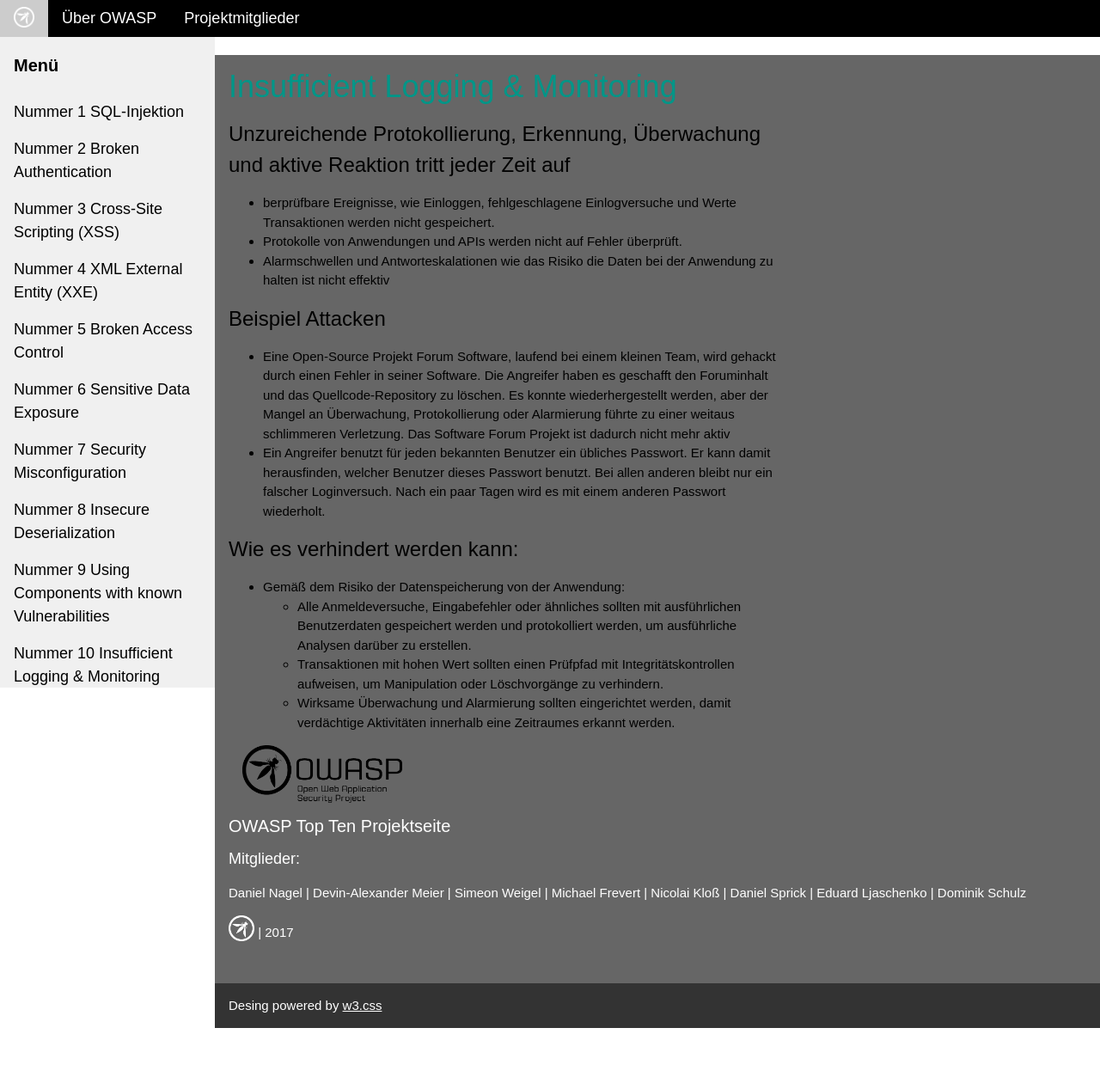
After one commit to Devplex/OWASP10, a PHP site: page /templates/a10-template.php in a window 1280 px wide. The commit adds this page. Shown: the whole page at 86% size. Run offline with PHP 8.4, Linux system fonts and the light colour scheme.

Commit message:
A9 und A10 Seite erstellt und verlinkt.

```diff
--- /dev/null
+++ b/Webseite/contents/a10-content.php
@@ -0,0 +1,65 @@
+<?php
+/*****************************************************************************
+    Datei:  a10-content.php
+    Autor:  Daniel Nagel
+    eMail:  dnagel@fh-bielefeld.de
+    Seit:   26.11.2017
+
+    Der Inhaltsteil für die A10 - Insufficient Logging & Monitoring Steckbrief
+    Seite.
+ *****************************************************************************/
+ ?>
+<div class="w3-main" style="margin-left:250px">
+
+  <div class="w3-row w3-padding-64">
+    <div class="w3-twothird w3-container">
+      <h1 class="w3-text-teal">Insufficient Logging &amp; Monitoring</h1>
+      <h3>Unzureichende Protokollierung, Erkennung, Überwachung und aktive
+         Reaktion tritt jeder Zeit auf</h3>
+        <ul>
+          <li>berprüfbare Ereignisse, wie Einloggen, fehlgeschlagene
+              Einlogversuche und Werte Transaktionen werden nicht
+              gespeichert.</li>
+          <li>Protokolle von Anwendungen und APIs werden nicht auf Fehler
+              überprüft.</li>
+          <li>Alarmschwellen und Antworteskalationen wie das Risiko die Daten
+              bei der Anwendung zu halten ist nicht effektiv</li>
+        </ul>
+      <h3>Beispiel Attacken</h3>
+      <ul>
+        <li>Eine Open-Source Projekt Forum Software, laufend bei einem kleinen
+            Team, wird gehackt durch einen Fehler in seiner Software. Die
+            Angreifer haben es geschafft den Foruminhalt und das
+            Quellcode-Repository zu löschen. Es konnte wiederhergestellt werden,
+            aber der Mangel an Überwachung, Protokollierung oder Alarmierung
+            führte zu einer weitaus schlimmeren Verletzung. Das Software Forum
+            Projekt ist dadurch nicht mehr aktiv</li>
+        <li>Ein Angreifer benutzt für jeden bekannten Benutzer ein übliches
+            Passwort. Er kann damit herausfinden, welcher Benutzer dieses
+            Passwort benutzt. Bei allen anderen bleibt nur ein falscher
+            Loginversuch. Nach ein paar Tagen wird es mit einem anderen
+            Passwort wiederholt.</li>
+      </ul>
+      <h3>Wie es verhindert werden kann:</h3>
+      <ul>
+        <li>Gemäß dem Risiko der Datenspeicherung von der Anwendung:</li>
+        <ul>
+          <li>Alle Anmeldeversuche, Eingabefehler oder ähnliches sollten mit
+              ausführlichen Benutzerdaten gespeichert werden und protokolliert
+              werden, um ausführliche Analysen darüber zu erstellen.</li>
+          <li>Transaktionen mit hohen Wert sollten einen Prüfpfad mit
+              Integritätskontrollen aufweisen, um Manipulation oder
+              Löschvorgänge zu verhindern.</li>
+          <li>Wirksame Überwachung und Alarmierung sollten eingerichtet werden,
+              damit verdächtige Aktivitäten innerhalb eine Zeitraumes erkannt
+              werden.</li>
+        </ul>
+      </ul>
+    <div class="w3-third w3-container">
+      <img src="../res/owasp-logo-negative.png" alt="OWASP Logo" height="40%" width="100%">
+    </div>
+  </div>
+
+  <?php include '../parts/footer.php'; ?>
+
+</div>
--- a/Webseite/parts/sidebar.php
+++ b/Webseite/parts/sidebar.php
@@ -21,8 +21,8 @@
   <a class="w3-bar-item w3-button w3-hover-black" href="../templates/a6-template.php">Nummer 6 Sensitive Data Exposure</a>
   <a class="w3-bar-item w3-button w3-hover-black" href="../templates/a7-template.php">Nummer 7 Security Misconfiguration</a>
   <a class="w3-bar-item w3-button w3-hover-black" href="../templates/a8-template.php">Nummer 8 Insecure Deserialization</a>
-  <a class="w3-bar-item w3-button w3-hover-black" href="#">Nummer 9 Using Components with known Vulnerabilities</a>
-  <a class="w3-bar-item w3-button w3-hover-black" href="#">Nummer 10 Insufficient Logging &amp; Monitoring</a>
+  <a class="w3-bar-item w3-button w3-hover-black" href="../templates/a9-template.php">Nummer 9 Using Components with known Vulnerabilities</a>
+  <a class="w3-bar-item w3-button w3-hover-black" href="../templates/a10-template.php">Nummer 10 Insufficient Logging &amp; Monitoring</a>
 </nav>
 
 <!-- Überlagerungs Effekt, wenn die Sidebar auf kleinen Bildschirmen geöffnet wird. -->
--- /dev/null
+++ b/Webseite/templates/a10-template.php
@@ -0,0 +1,33 @@
+<?php
+/*****************************************************************************
+    Datei:  a10-template.php
+    Autor:  Daniel Nagel
+    eMail:  dnagel@fh-bielefeld.de
+    Seit:   26.11.2017
+
+    Template für die A10 - Insufficient Logging & Monitoring Steckbrief Seite.
+ *****************************************************************************/
+ ?>
+<!DOCTYPE html>
+<html>
+
+<!-- Meta-Infos -->
+<?php include '../parts/meta.php'; ?>
+
+<body>
+
+<!-- Navbar -->
+<?php include '../parts/navbar.php'; ?>
+
+<!-- Sidebar -->
+<?php include '../parts/sidebar.php'; ?>
+
+<!-- Content -->
+<?php include '../contents/a10-content.php'; ?>
+
+<!-- Script damit w3.css richtig funktioniert -->
+<script type="text/javascript" src="../js/w3css-script.js"></script>
+
+</body>
+
+</html>
```
Also changed, not shown: Webseite/contents/a9-content.php (added, +54 -0 lines), Webseite/templates/a9-template.php (added, +34 -0 lines).
